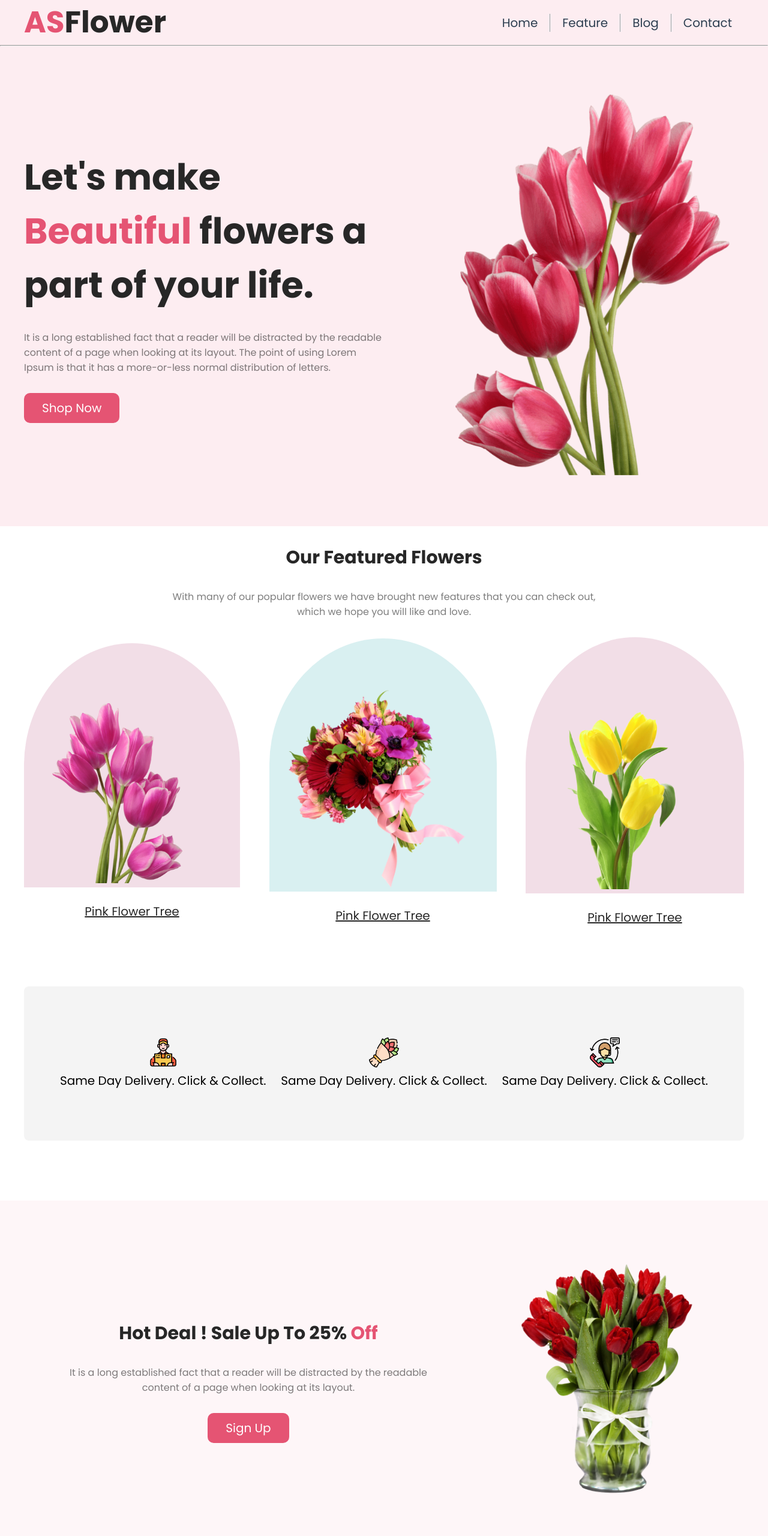
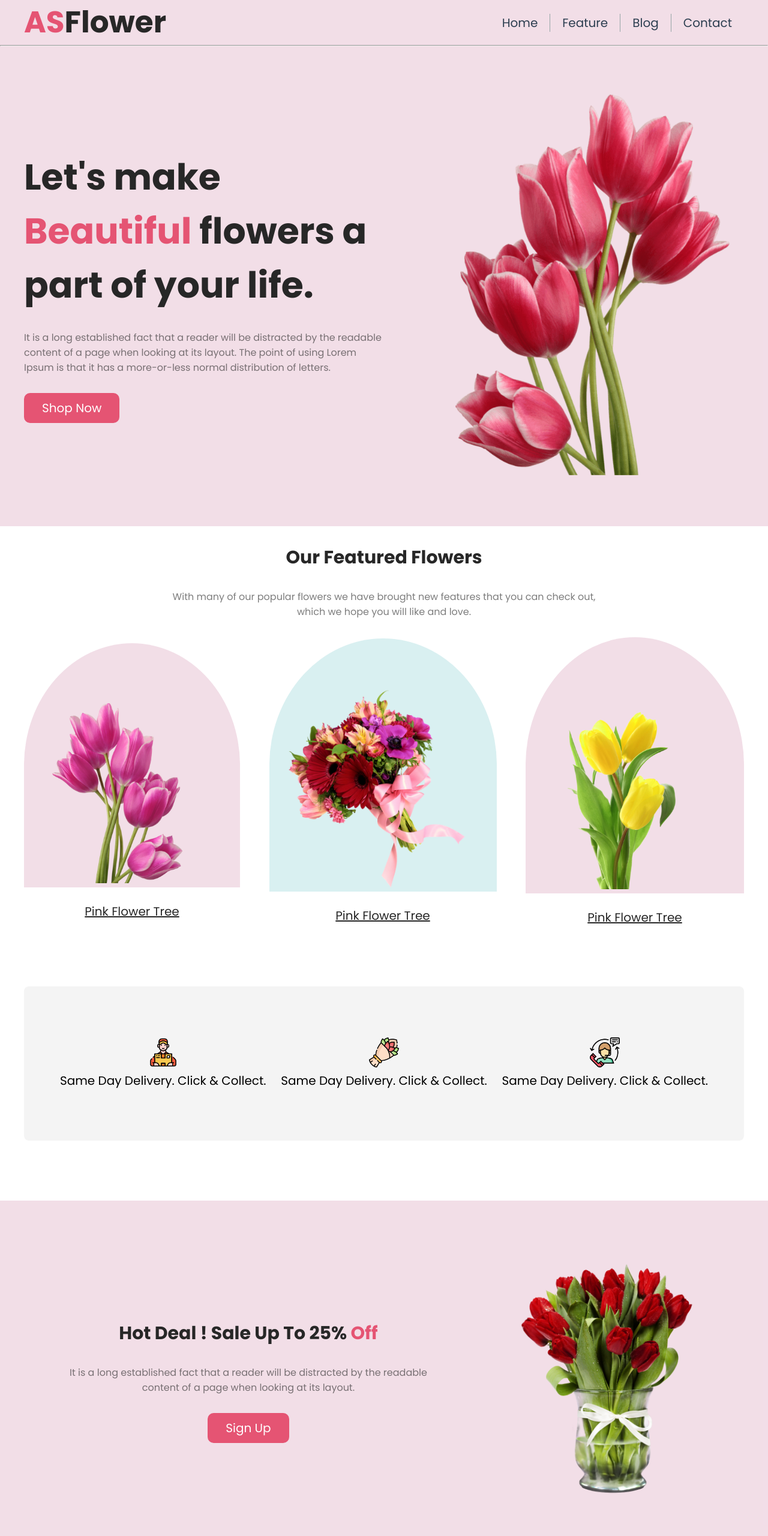
Before and after one commit to akash-khan-311/sa-flower-shop, a plain HTML site: page index.html in a window 1280 px wide. Shown: the top 2560 px of the page at 60% size. Drawn offline with Linux system fonts and the light colour scheme.

Commit message:
some css code changes

```diff
--- a/style.css
+++ b/style.css
@@ -52,7 +52,7 @@ input {
 }
 
 #header-part {
-  background: rgba(229, 84, 115, 0.1);
+  background: rgba(167, 33, 98, 0.15);
 }
 
 .nav-menu {
@@ -173,7 +173,7 @@ input {
 }
 /* Hot Deals part  */
 #hot-deals {
-  background: rgba(229, 84, 115, 0.05);
+  background: rgba(167, 33, 98, 0.15);
   padding: 100px 0;
 }
 
```
